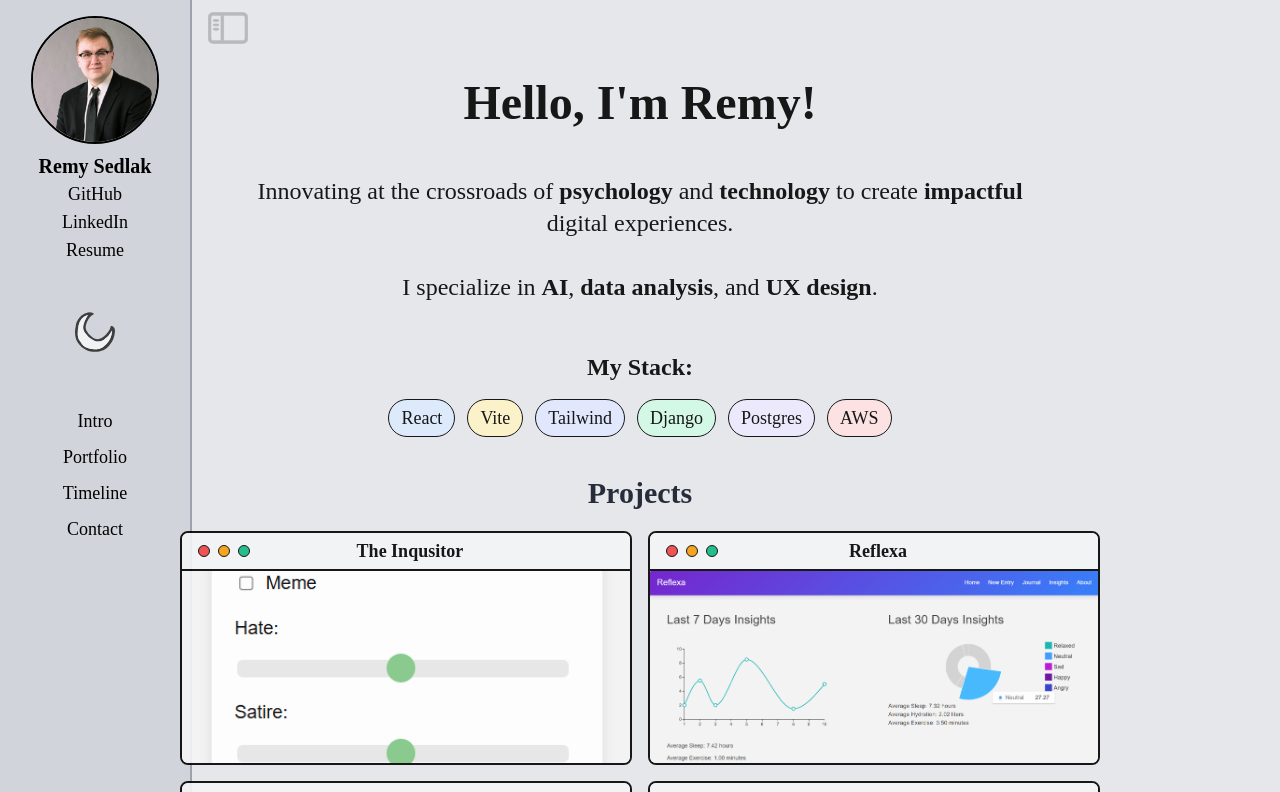
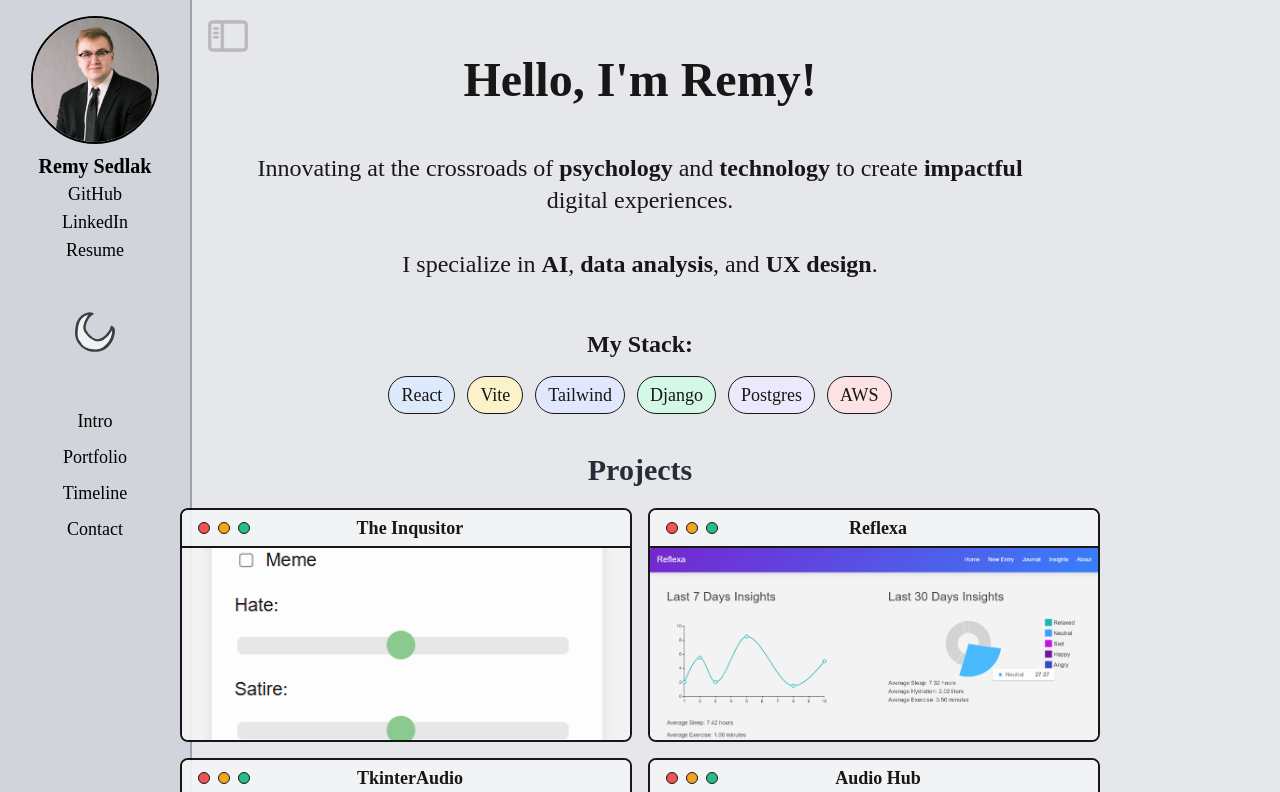
Before and after one commit to remysedlak/portfolio, a React (Vite) app: page / in a window 1280 px wide. Shown: the top 792 px of the page. Built offline with nearby package versions, Linux system fonts and the light colour scheme; a web font is replaced by a local one.

Commit message:
transiitoned button!

```diff
--- a/src/App.jsx
+++ b/src/App.jsx
@@ -48,7 +48,7 @@ function App() {
           )}
 
           {/* Sidebar Toggle */}
-            <div className={`hidden md:block pl-4 pt-2 ${sideBar ? 'ml-48' : ``}`}>
+            <div className={`fixed top-4 left-4 z-50 ${sideBar ? 'md:left-52' : 'md:left-4 transition-all duration-30'}`}>
               <button onClick={toggleSidebar}>
                 <img
                   src={
@@ -58,7 +58,7 @@ function App() {
                   }
                   alt="Hide or Show Navigation"
                   className={`w-10 h-10 ${
-              isDarkMode ? 'opacity-30 hover:opacity-20' : 'opacity-60 hover:opacity-90'
+              isDarkMode ? 'opacity-30 hover:opacity-0' : 'opacity-60 hover:opacity-90'
                   }`}
                 />
               </button>
--- a/src/components/Intro.jsx
+++ b/src/components/Intro.jsx
@@ -19,7 +19,7 @@ useEffect(() => {
 }, []);
 
 return (
-    <div className="flex items-center justify-center flex-col text-center text-black dark:text-gray-300 pt-8 md:pt-0">
+    <div className="flex items-center justify-center flex-col text-center text-black dark:text-gray-300 pt-8">
         <h1 className="text-4xl xs:5xl sm:5xl md:text-5xl lg:6xl md:my-6 font-semibold">
             {text || "Heello, I'm Remy!"}
         </h1>
--- a/src/components/NavBar.jsx
+++ b/src/components/NavBar.jsx
@@ -89,7 +89,7 @@ const NavBar = ({ sideBar, toggleDarkMode, isDarkMode }) => {
                 <button
                     onClick={() => scrollToSection('intro')}
                     className={`text-left ${
-                        activeSection === 'intro' ? 'text-blue-700' : ' text-black  text-center dark:text-gray-300 '
+                        activeSection === 'intro' ? 'font-semibold dark:text-gray-300 text-center' : ' text-black  text-center dark:text-gray-300 '
                     } hover:text-gray-500 dark:hover:text-gray-400 `}
                 >
                     Intro
@@ -97,7 +97,7 @@ const NavBar = ({ sideBar, toggleDarkMode, isDarkMode }) => {
                 <button
                     onClick={() => scrollToSection('portfolio')}
                     className={`text-left ${
-                        activeSection === 'portfolio' ? 'text-blue-700' : ' text-black text-center  dark:text-gray-300 '
+                        activeSection === 'portfolio' ? 'font-semibold dark:text-gray-300 text-center' : ' text-black text-center  dark:text-gray-300 '
                     } hover:text-gray-500 dark:hover:text-gray-400 `}
                 >
                     Portfolio
@@ -105,7 +105,7 @@ const NavBar = ({ sideBar, toggleDarkMode, isDarkMode }) => {
                 <button
                     onClick={() => scrollToSection('timeline')}
                     className={`text-left ${
-                        activeSection === 'timeline' ? 'text-blue-700' : ' text-black text-center   dark:text-gray-300 '
+                        activeSection === 'timeline' ? 'font-semibold dark:text-gray-300 text-center' : ' text-black text-center   dark:text-gray-300 '
                     } hover:text-gray-500 dark:hover:text-gray-400 `}
                 >
                     Timeline
@@ -113,7 +113,7 @@ const NavBar = ({ sideBar, toggleDarkMode, isDarkMode }) => {
                 <button
                     onClick={() => scrollToSection('contact')}
                     className={`text-left ${
-                        activeSection === 'contact' ? 'text-blue-700' : ' text-black text-center  dark:text-gray-300 '
+                        activeSection === 'contact' ? 'font-semibold dark:text-gray-300 text-center' : ' text-black text-center  dark:text-gray-300 '
                     } hover:text-gray-500 dark:hover:text-gray-400 `}
                 >
                     Contact
--- a/src/components/PortfolioItem.jsx
+++ b/src/components/PortfolioItem.jsx
@@ -37,7 +37,7 @@ function PortfolioItem({ imgUrl, title, stack, link, desc }) {
                                 key={index}
                                 className="font-medium text-gray-800 text-sm md:text-md lg:text-md border rounded-lg p-1 border-black"
                                 style={{
-                                    backgroundColor: `${item.color}4D` // Adding 30% opacity to the color
+                                    backgroundColor: `${item.color}25` // Adding 30% opacity to the color
                                 }}
                             >
                                 {item.name.trim()}
```
